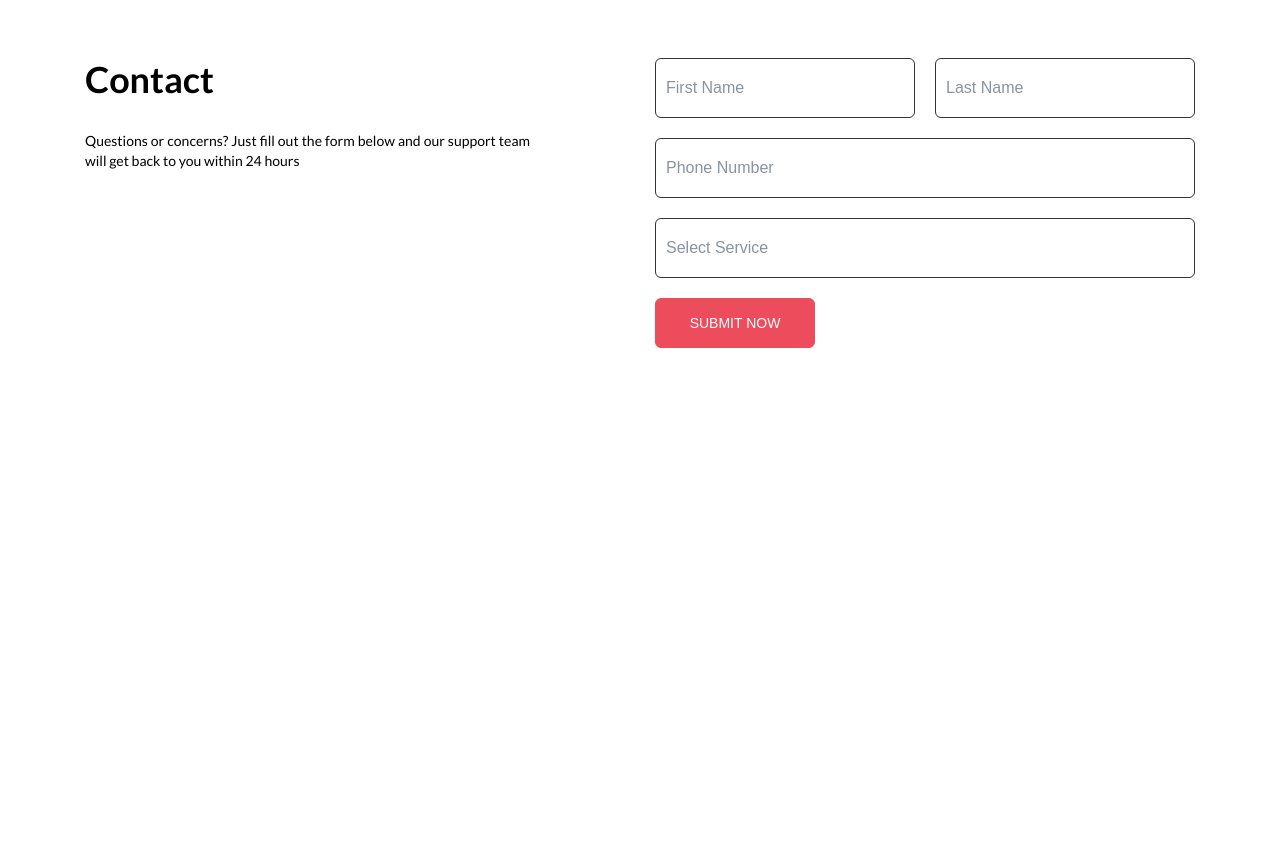
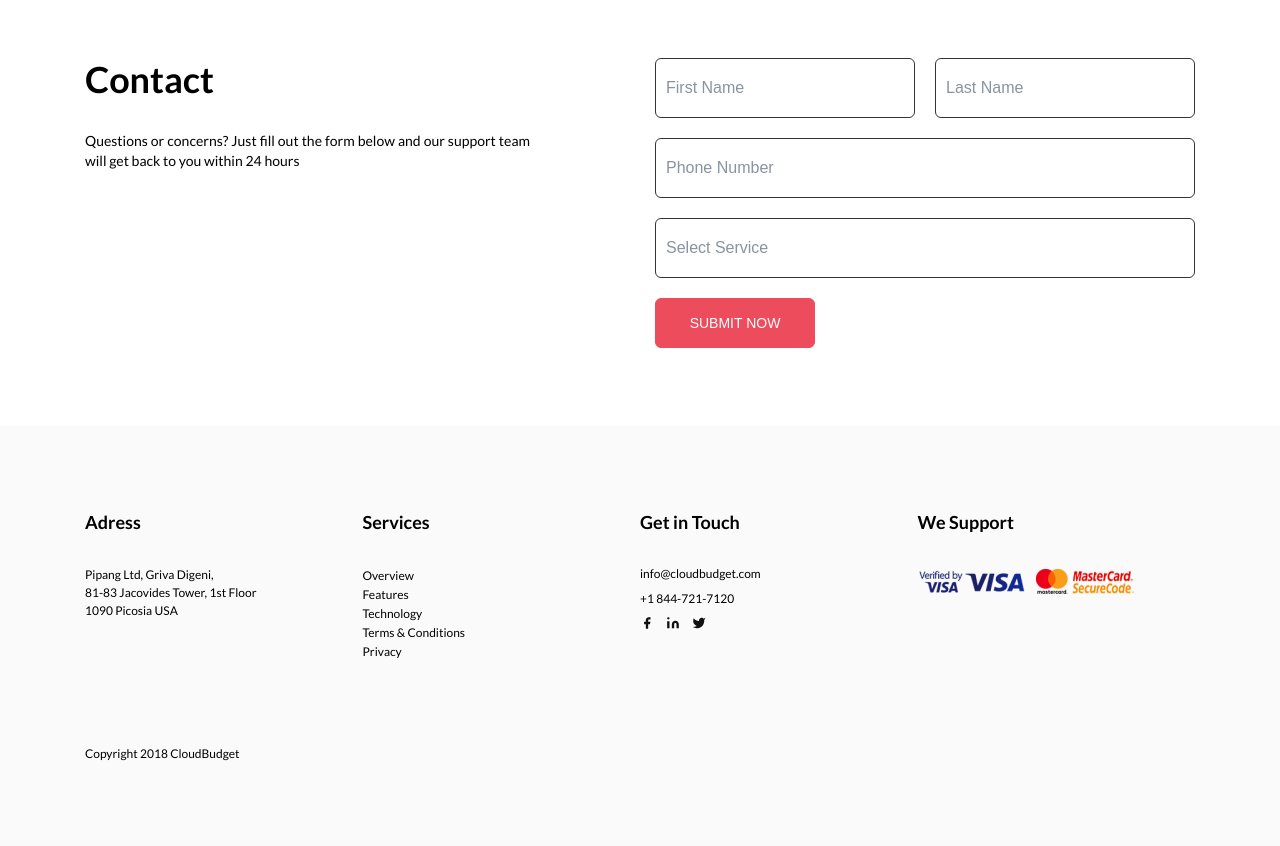
Before and after one commit to tatysheva/cloudbudget, a website built with Parcel: page index.html in a window 1280 px wide. Shown: the part 3011-3857 px from the top of the page. Before the commit the page ends 3437 px from the top, so only its background shows below. Built offline with nearby package versions, Linux system fonts and the light colour scheme.

Commit message:
feat: add footer

```diff
--- /dev/null
+++ b/css/_footer.scss
@@ -0,0 +1,58 @@
+.footer-nav {
+    background: #fafafa;
+    padding: 85px 0;
+}
+
+.footer-content {
+    display: flex;
+    justify-content: space-between;
+}
+
+.footer-element {
+    width: calc(100% / 4);
+    margin-right: 30px;
+}
+
+.footer-element__title {
+    font-size: 1.8rem;
+    line-height: 22px;
+    padding-bottom: 33px;
+}
+
+.footer-element__subtitle {
+    font-weight: normal;
+    font-size: 1.2rem;
+    line-height: 18px;
+    padding-right: 56px;
+}
+
+.footer-element__list {
+    list-style: none;
+}
+
+.footer-element__item {
+    font-weight: normal;
+    font-size: 1.2rem;
+    line-height: 19px;
+    text-transform: capitalize;
+}
+
+.footer-element-mail,
+.footer-element-phone {
+    padding-right: 120px;
+    padding-bottom: 10px;
+    a {
+        text-decoration: none;
+        color: #000000;
+        font-weight: normal;
+        font-size: 1.2rem;
+        line-height: 14px;
+    }
+}
+
+.company-about {
+    padding-top: 86px;
+    font-weight: normal;
+    font-size: 1.2rem;
+    line-height: 14px;
+}
--- a/css/style.scss
+++ b/css/style.scss
@@ -37,3 +37,4 @@ a {
 @import "./technology";
 @import "./getStarted";
 @import "./contact";
+@import "./footer";
--- a/index.html
+++ b/index.html
@@ -169,6 +169,37 @@
             </div>
         </div>
     </section>
+    <div class="footer-nav">
+        <div class="container">
+            <div class="footer-content">
+            <div class="footer-element">
+                <h3 class="footer-element__title">Adress</h3>
+                <p class="footer-element__subtitle">Pipang Ltd, Griva Digeni,<br> 81-83 Jacovides Tower, 1st Floor 1090 Picosia USA</p>
+            </div>
+            <div class="footer-element">
+                <h3 class="footer-element__title">Services</h3>
+                <ul class="footer-element__list">
+                    <li class="footer-element__item">Overview</li>
+                    <li class="footer-element__item">Features</li>
+                    <li class="footer-element__item">Technology</li>
+                    <li class="footer-element__item">Terms & Conditions</li>
+                    <li class="footer-element__item">Privacy</li>
+                </ul>
+            </div>
+            <div class="footer-element">
+                <h3 class="footer-element__title">Get in Touch</h3>
+                <div class="footer-element-mail"> <a href="#">info@cloudbudget.com</a></div>
+                <div class="footer-element-phone"> <a href="#">+1 844-721-7120</a></div>
+                <img src="./img/Social.svg" alt="">
+            </div>
+            <div class="footer-element">
+                <h3 class="footer-element__title">We Support</h3>
+                <img src="./img/secure-p-1 1.png" alt="">
+            </div>
+        </div>
+            <p class="company-about">Copyright 2018 CloudBudget</p>
+        </div>
+    </div>
 </body>
 
 </html>
```
